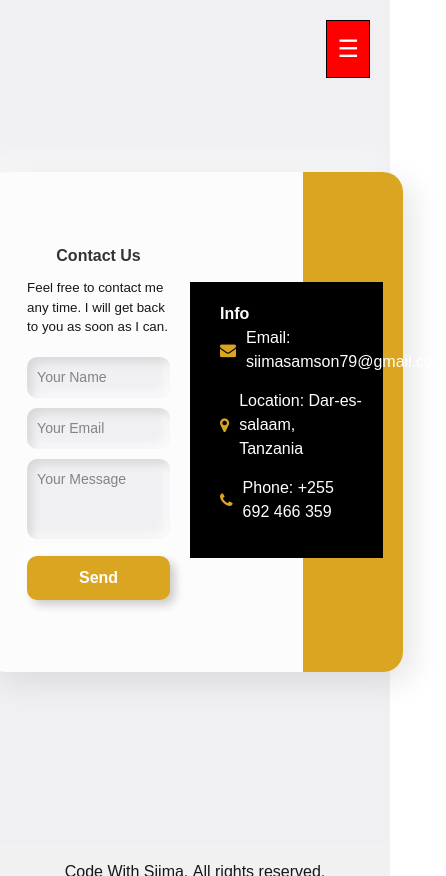
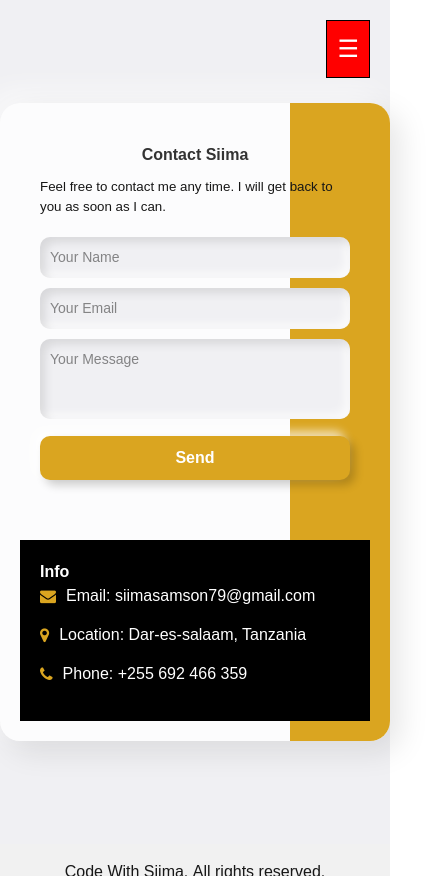
Before and after one commit to Sii14/SiimaPortfolio, a Next.js app: page /contact in a window 390 px wide. Shown: the whole page, 446 px wide, since content can reach past the window. Built offline with nearby package versions, Linux system fonts and the light colour scheme.

Commit message:
adjusted the contact page to fit on smaller screens

```diff
--- a/src/app/contact/ContactPage.module.css
+++ b/src/app/contact/ContactPage.module.css
@@ -129,3 +129,34 @@
     border-bottom-right-radius: 20px;
     z-index: 0;
   }
+
+
+/* For screens smaller than 768px (mobile and tablets) */
+@media (max-width: 768px) {
+  .neumorphicCard {
+    flex-direction: column; /* Stack the content */
+    height: auto; /* Let the height adjust according to content */
+  }
+
+  .leftForm, .rightContent {
+    width: 100%; /* Ensure they take up full width */
+    padding: 20px; /* Adjust padding for better spacing */
+  }
+
+  .rightContent {
+    margin-top: 20px; /* Add some space between the form and the right content */
+    text-align: left; /* Align text to the left */
+  }
+
+  .leftForm {
+    margin-bottom: 20px; /* Add some space below the form */
+  }
+
+  .rightStrip {
+    display: block; /* the goldenrod strip on smaller screens */
+
+    z-index: -1;
+  }
+
+
+}
--- a/src/app/contact/page.tsx
+++ b/src/app/contact/page.tsx
@@ -49,7 +49,7 @@ export default function ContactPage() {
       <div className={styles.neumorphicCard}>
         {/* Left form content */}
         <div className={styles.leftForm}>
-          <h2>Contact Us</h2>
+          <h2>Contact Siima</h2>
           <p>Feel free to contact me any time. I will get back to you as soon as I can.</p>
           <form onSubmit={handleSubmit}>
             <input
```
